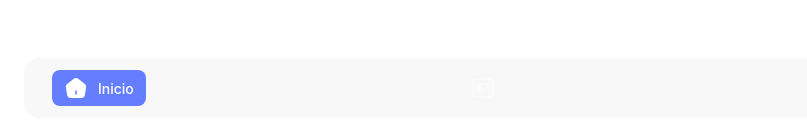
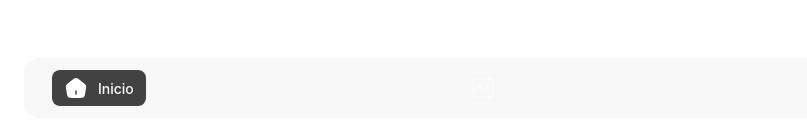
Before and after one commit to Joseenv/portfolio-final, a Vue app: page / in a window 1280 px wide. Shown: the part 666-797 px from the top of the page, without its empty margins (0-807 px from the left). Built offline with nearby package versions, Linux system fonts and the light colour scheme; a web font is replaced by a local one; what vue-writer would draw is missing.

Commit message:
Changing colors of navbar

```diff
--- a/src/assets/base.css
+++ b/src/assets/base.css
@@ -40,7 +40,7 @@
 
   --vt-c-divider-light-1: rgba(60, 60, 60, 0.29);
   --vt-c-divider-light-2: rgba(60, 60, 60, 0.12);
-  --vt-c-divider-dark-1: rgba(84, 84, 84, 0.65);
+  --vt-c-divider-dark-1: #545454a6;
   --vt-c-divider-dark-2: rgba(84, 84, 84, 0.48);
 
   --vt-c-text-light-1: var(--vt-c-indigo);
--- a/src/modules/home/components/HeroSection.vue
+++ b/src/modules/home/components/HeroSection.vue
@@ -16,11 +16,10 @@ import HeroDescription from './HeroDescription.vue';
 
 <style scoped>
 .home__container {
-    padding-top: 6rem;
     display: flex;
     align-items: center;
     justify-content: center;
-    min-height: calc(100vh - 6rem);
+    height: 100vh;
 }
 .home__hero {
     display: flex;
--- a/src/modules/shared/components/NavbarLink.vue
+++ b/src/modules/shared/components/NavbarLink.vue
@@ -42,7 +42,7 @@ defineProps({
     color: #fff;
 }
 .router-link-active {
-    background-color: var(--color-blue);
+    background-color: #424242;
     border-radius: 8px;
 }
 span {
```
